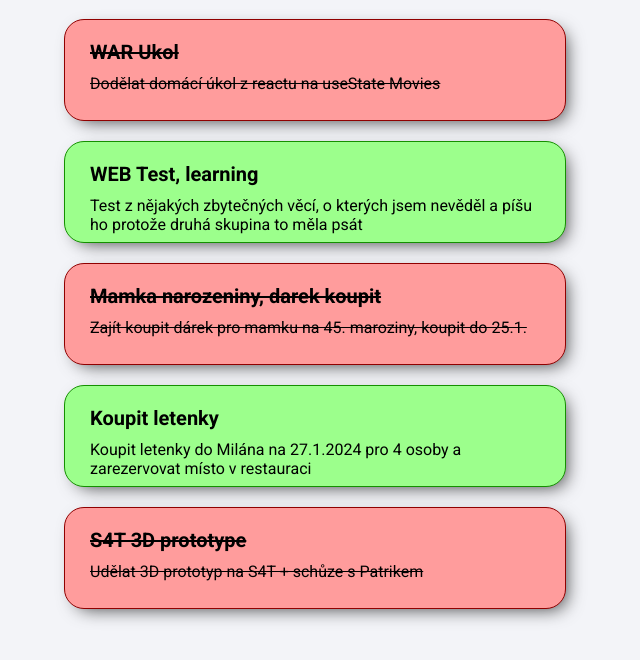
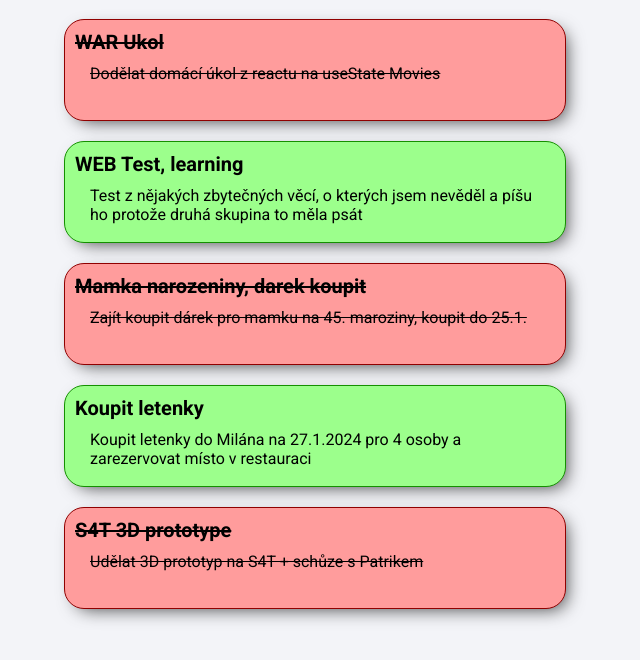
Before and after one commit to tommys0/webc2-test, a plain HTML site: page index.html in a window 1280 px wide. Shown: the part 62-722 px from the top of the page, without its empty margins (366-1006 px from the left). Drawn offline with Linux system fonts and the light colour scheme.

Commit message:
Final commit

```diff
--- a/script.js
+++ b/script.js
@@ -38,10 +38,12 @@ function renderTasks() {
             <div class="task-text">${task.text}</div>
         `;
 
-        // newTask.title.style.martginTop = '10px';
-        // newTask.title.style.marginLeft = '10px';
-        // newTask.title.style.fontWeight = 'bold';
-        // newTask.title.style.fontSize = '20px';
+        const taskTitleElement = newTask.querySelector('.task-title');
+
+        taskTitleElement.style.marginTop = '10px';
+        taskTitleElement.style.marginLeft = '10px';
+        taskTitleElement.style.fontWeight = 'bold';
+        taskTitleElement.style.fontSize = '20px';
 
         if (task.done === false) {
             newTask.classList.add('task-not-done');
--- a/styles.css
+++ b/styles.css
@@ -43,15 +43,6 @@ h1 {
     box-shadow: 6px 6px 18px -6px rgba(0,0,0,0.75);
 }
 
-.task-title {
-    margin-top: 20px;
-    margin-left: auto;
-    margin-right: auto;
-    font-weight: bold;
-    font-size: 20px;
-    width: 450px;
-}
-
 .task-text {
     margin-top: 10px;
     width: 450px;
```
